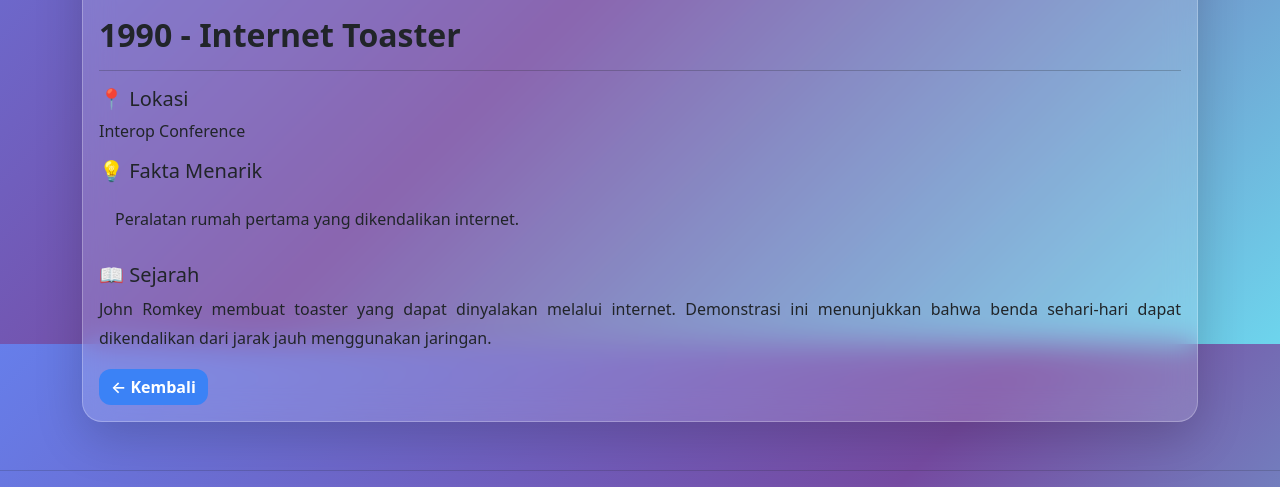
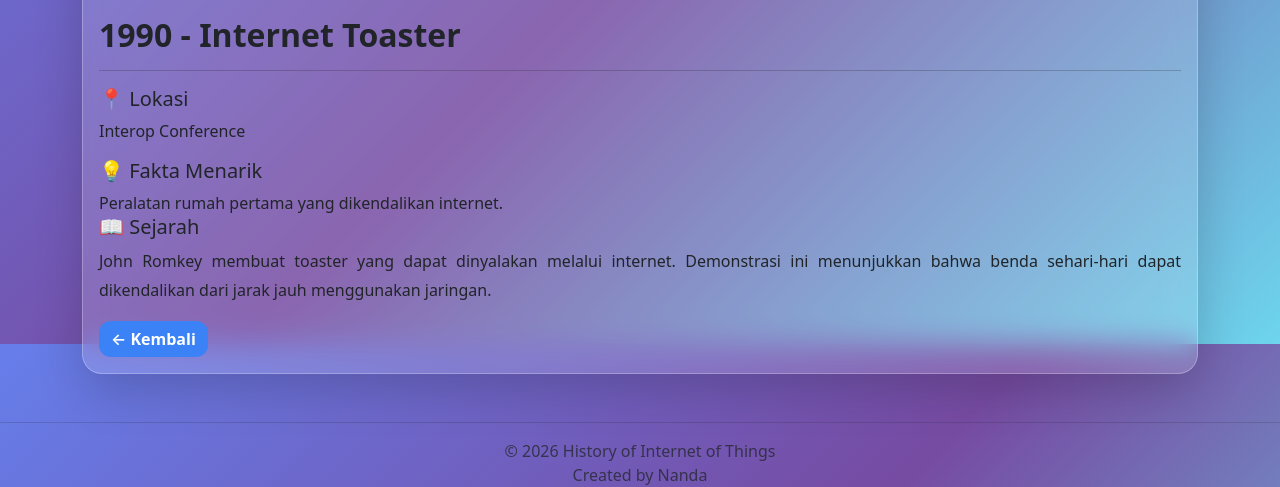
Before and after one commit to IlhamAnanda098/Iot-History, a Flask app: page /history/1990 in a window 1280 px wide. Shown: the part 456-943 px from the top of the page. Run offline with Flask 3, Linux system fonts and the light colour scheme; a user stored in the database is signed in.

```diff
--- a/templates/detail.html
+++ b/templates/detail.html
@@ -47,7 +47,7 @@ style="height:350px;object-fit:cover;">
 
 </h5>
 
-<div class="alert border-0 bg-transparent">
+<div>
 
 {{ history.fact }}
 
```
